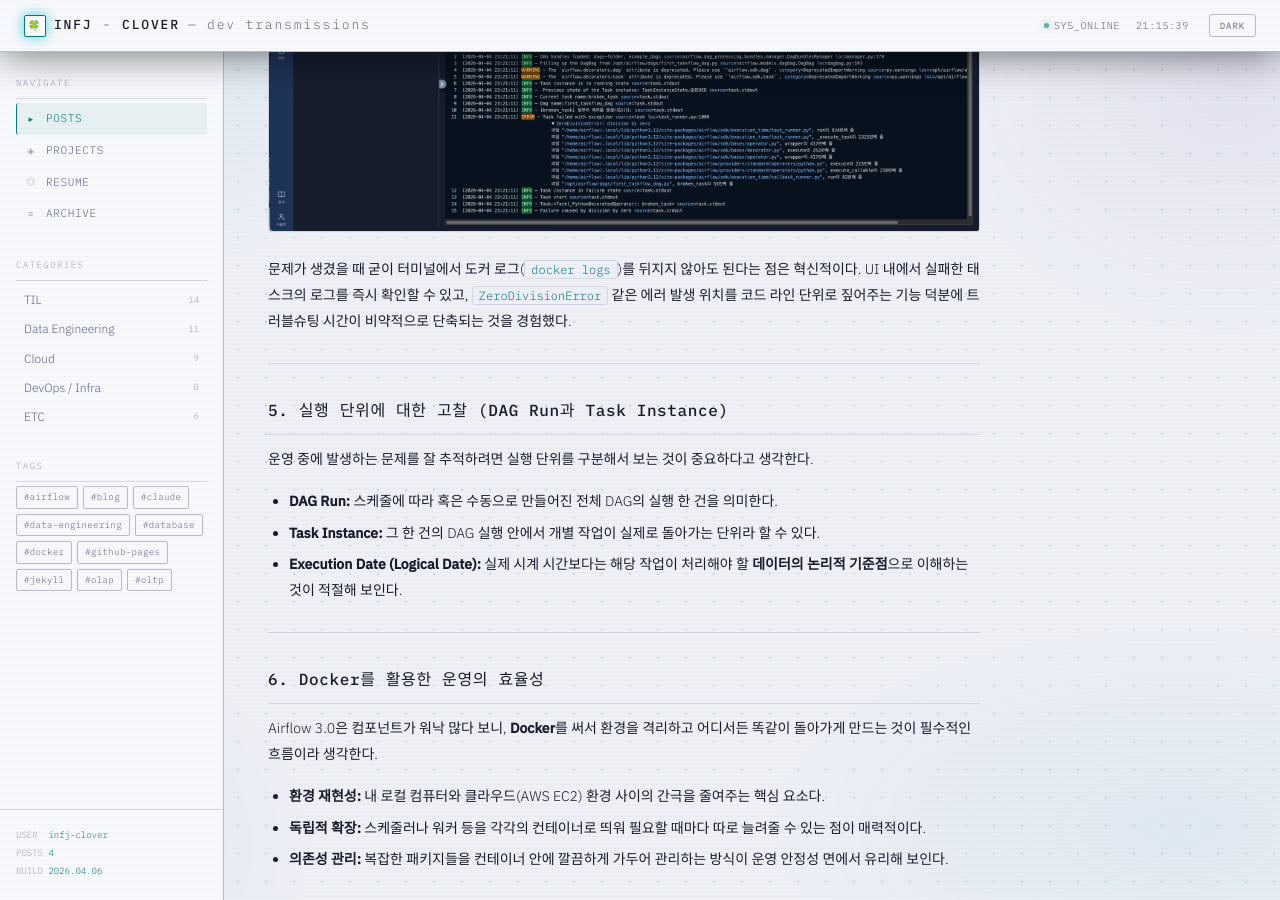
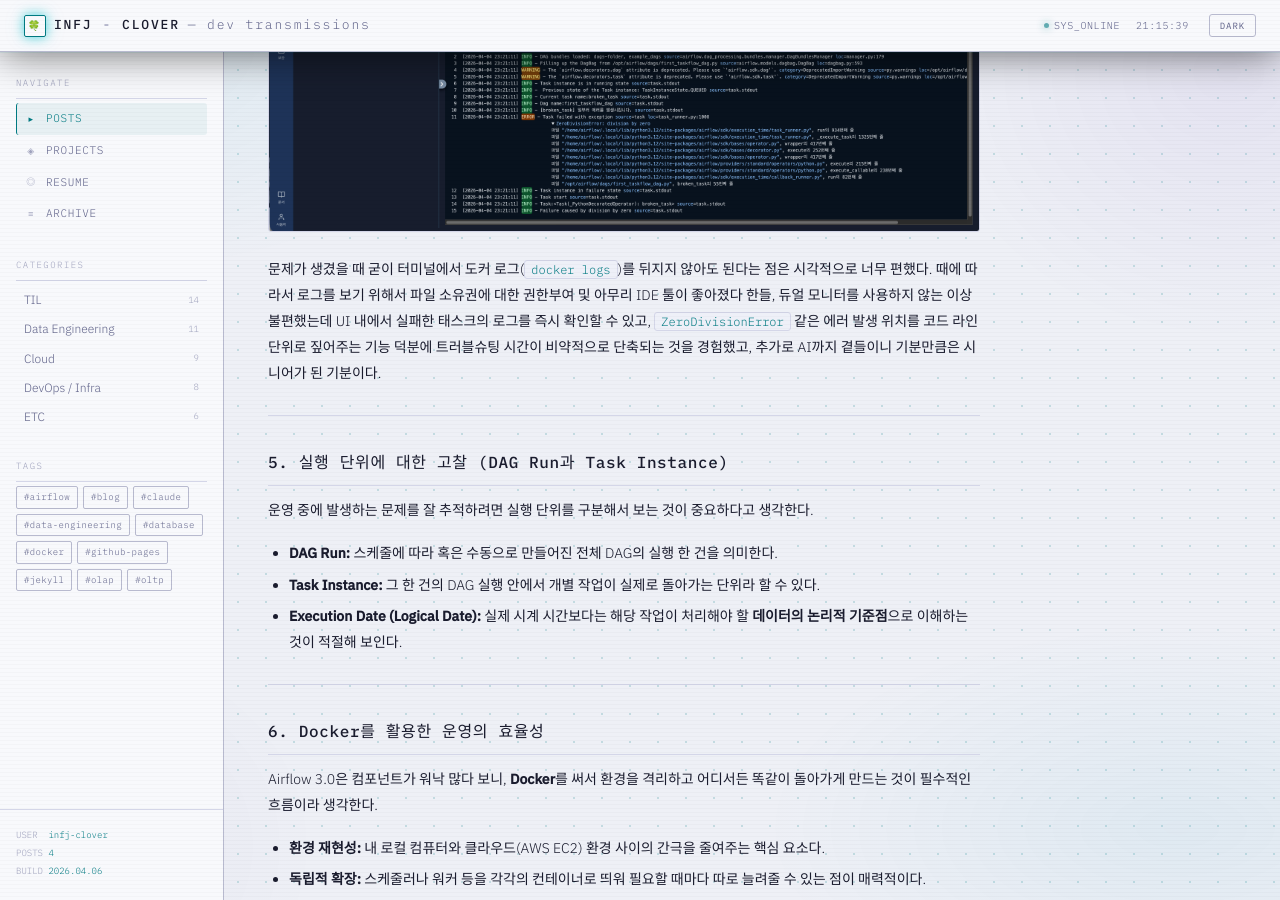
Before and after one commit to infj-clover/infj-clover.github.io, a Jekyll site: the page built from _posts/2026-04-04-airflow.md, in a window 1280 px wide and 900 px high, scrolled down 2957 px. Built offline with Jekyll 4.4.1, drawn with Linux system fonts in a browser that asks for light colours; some of the changed lines change nothing that is shown; some of the changed text lies outside the part shown.

Commit message:
docs : airflow post 디테일 수정

```diff
--- a/_posts/2026-04-04-airflow.md
+++ b/_posts/2026-04-04-airflow.md
@@ -48,14 +48,14 @@
 
 ## 3. TaskFlow API: 더 파이썬답게 짜는 방식
 
-Airflow 2.0부터 도입되어 3.0에서 더 비중이 커진 **TaskFlow API**는 기존 방식보다 훨씬 직관적으로 DAG를 짤 수 있게 해주는 도구라고 생각한다[cite: 669, 670].
+Airflow 2.0부터 도입되어 3.0에서 더 비중이 커진 **TaskFlow API**는 기존 방식보다 훨씬 직관적으로 DAG를 짤 수 있게 해주는 도구라고 생각한다
 
 ### 주목할 만한 포인트
 1. **직관적인 정의:** `@dag`나 `@task` 같은 데코레이터를 활용해 일반 파이썬 함수를 태스크로 바꾸는 방식이 요즘 트렌드인 것 같다.
 2. **자동 의존성 설정:** 함수를 호출하는 순서에 따라 태스크 사이의 연결 고리(Edge)가 자동으로 만들어지는 점이 매우 편리하게 느껴진다.
 3. **깔끔한 데이터 전달:** 태스크 사이의 데이터 이동이 XCom을 통해 자연스럽게 처리되어 코드가 군더더기 없이 깔끔해지는 이점이 있다.
 
-> **생각해볼 점:** DAG 파일은 실제 로직이 돌아가는 곳이라기보다 **설계 선언문**에 가깝다. 따라서 파싱 단계에서 너무 무거운 연산을 넣는 것은 피하는 것이 좋겠다고 생각한다.
+> **Remind:** DAG 파일은 실제 로직이 돌아가는 곳이라기보다 **설계 선언문**에 가깝다. 따라서 파싱 단계에서 너무 무거운 연산을 넣는 것은 지양할 생각이다.
 
 ---
 
@@ -71,7 +71,7 @@
 ### 직관적인 트러블슈팅
 ![실패 로그 확인 화면](/image/airflow-error.png)
 
-문제가 생겼을 때 굳이 터미널에서 도커 로그(`docker logs`)를 뒤지지 않아도 된다는 점은 혁신적이다. UI 내에서 실패한 태스크의 로그를 즉시 확인할 수 있고, `ZeroDivisionError` 같은 에러 발생 위치를 코드 라인 단위로 짚어주는 기능 덕분에 트러블슈팅 시간이 비약적으로 단축되는 것을 경험했다.
+문제가 생겼을 때 굳이 터미널에서 도커 로그(`docker logs`)를 뒤지지 않아도 된다는 점은 시각적으로 너무 편했다. 때에 따라서 로그를 보기 위해서 파일 소유권에 대한 권한부여 및 아무리 IDE 툴이 좋아졌다 한들, 듀얼 모니터를 사용하지 않는 이상 불편했는데 UI 내에서 실패한 태스크의 로그를 즉시 확인할 수 있고, `ZeroDivisionError` 같은 에러 발생 위치를 코드 라인 단위로 짚어주는 기능 덕분에 트러블슈팅 시간이 비약적으로 단축되는 것을 경험했고, 추가로 AI까지 곁들이니 기분만큼은 시니어가 된 기분이다.
 
 ---
 
```
